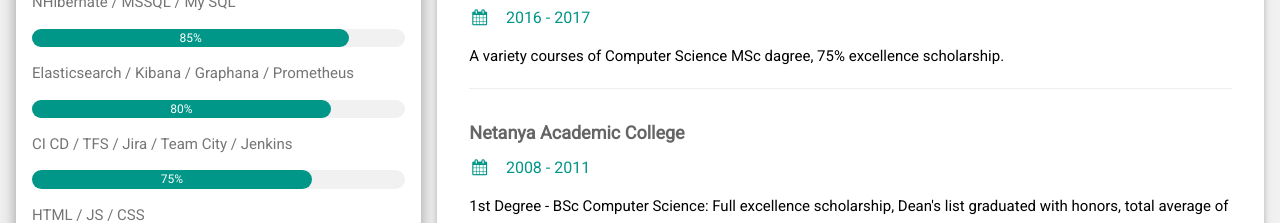
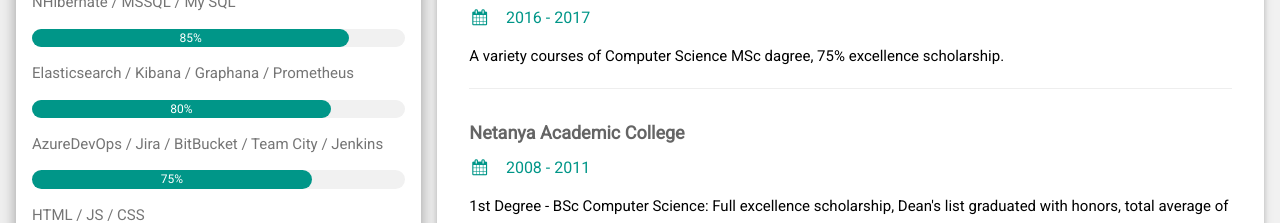
Before and after one commit to shabshay/cv, a plain HTML site: page index.html in a window 1280 px wide. Shown: the part 1260-1483 px from the top of the page. Drawn offline with nearby package versions, Linux system fonts and the light colour scheme.

Commit message:
Update index.html

```diff
--- a/index.html
+++ b/index.html
@@ -70,7 +70,7 @@
                         <div class="w3-light-grey w3-round-xlarge w3-small">
                             <div class="w3-container w3-center w3-round-xlarge w3-teal" style="width: 80%">80%</div>
                         </div>
-                        <p>CI CD / TFS / Jira / Team City / Jenkins</p>
+                        <p>AzureDevOps / Jira / BitBucket / Team City / Jenkins</p>
                         <div class="w3-light-grey w3-round-xlarge w3-small">
                             <div class="w3-container w3-center w3-round-xlarge w3-teal" style="width: 75%">75%</div>
                         </div>
```
